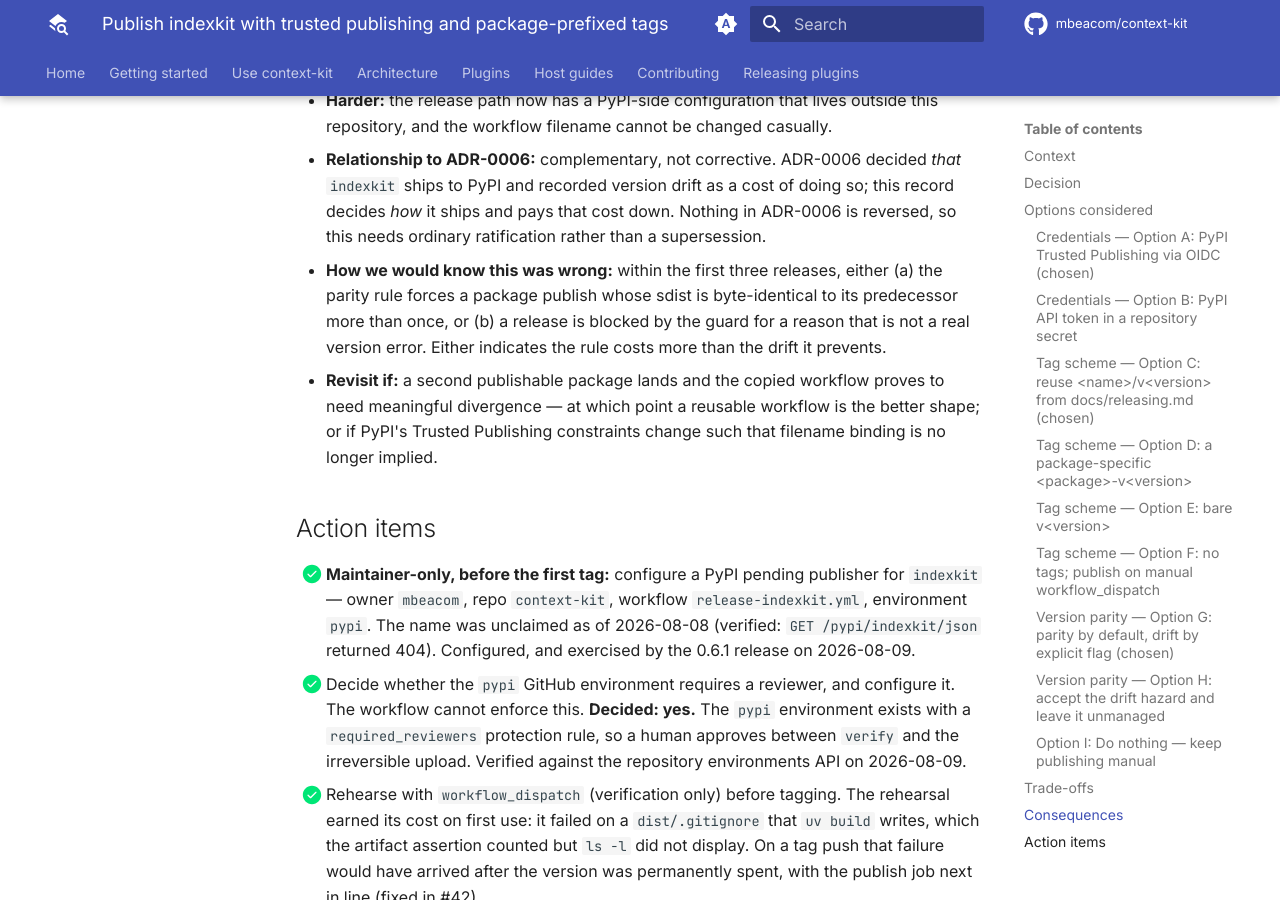
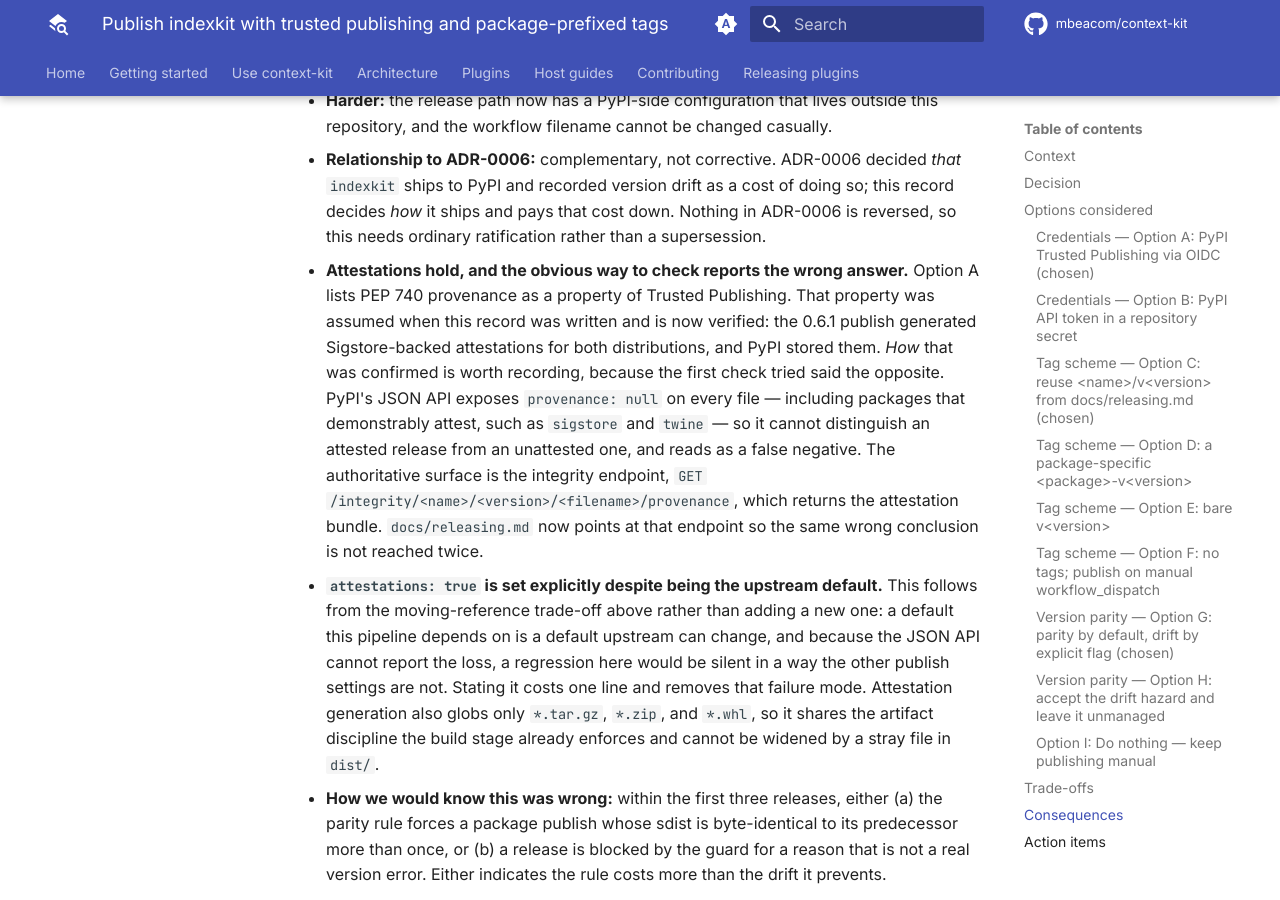
Before and after one commit to mbeacom/context-kit, an MkDocs documentation site: the page built from docs/adr/0008-publish-indexkit-with-trusted-publishing-and-package-prefixed-tags.md, in a window 1280 px wide and 900 px high, scrolled down 5261 px. Built offline with MkDocs 1.6.1 and Material for MkDocs 9.7.7, drawn with Linux system fonts in a browser that asks for light colours; comment, search, counter and statistics services are not loaded.

Commit message:
State attestations explicitly, and fix how we check for them
The task began as "turn attestations on". They were already on: the
`attestations` input of `pypa/gh-action-pypi-publish` defaults to `'true'`
at `release/v1`, and the 0.6.1 publish log shows Sigstore signing, Rekor
inclusion proofs, and two `.publish.attestation` files uploaded. PyPI has
them — `GET /integrity/indexkit/0.6.1/<file>/provenance` returns a full
attestation bundle for both distributions.

What actually went wrong was the check. PyPI's JSON API exposes
`provenance: null` on every file, attested or not; `sigstore`, `twine`, and
`pypi-attestations` all read `null` there too. Anyone verifying that way
concludes a correctly attested release has no provenance. That is the real
defect, and it is a documentation defect, so the runbook now names the
integrity endpoint and warns off the JSON API.

The workflow change is small and is about silence rather than behavior.
`release/v1` is a moving reference — ADR-0008 already records that as a
trade-off — so a default this pipeline leans on is a default upstream can
change. For every other publish setting a regression would be loud; for this
one it would be invisible, because the surface most people check cannot
report it. Stating `attestations: true` costs a line and removes that path.

No gate is weakened: the version guard, `check_dist_artifacts.py`, and
`twine check --strict` are untouched, and `publish` still exists only
downstream of `verify`. No new permission is needed — attestations use the
`id-token: write` the job already holds for Trusted Publishing. The explicit
`*.whl`/`*.tar.gz` upload globs from #42 are unaffected: attestation
generation globs only `*.tar.gz`, `*.zip`, and `*.whl`, so it shares that
discipline rather than fighting it.

ADR-0008 is amended rather than superseded. Enabling an input that is
already the default is reversible in one commit and is not contested, so it
does not clear ADR-0001's threshold for a new record; it is an
implementation detail under a decision already accepted.

Co-authored-by: Copilot App <223556219+Copilot@users.noreply.github.com>

```diff
--- a/docs/adr/0008-publish-indexkit-with-trusted-publishing-and-package-prefixed-tags.md
+++ b/docs/adr/0008-publish-indexkit-with-trusted-publishing-and-package-prefixed-tags.md
@@ -234,6 +234,26 @@ front of the irreversible step.
   so; this record decides *how* it ships and pays that cost down. Nothing in
   ADR-0006 is reversed, so this needs ordinary ratification rather than a
   supersession.
+- **Attestations hold, and the obvious way to check reports the wrong answer.**
+  Option A lists PEP 740 provenance as a property of Trusted Publishing. That
+  property was assumed when this record was written and is now verified: the
+  0.6.1 publish generated Sigstore-backed attestations for both distributions,
+  and PyPI stored them. *How* that was confirmed is worth recording, because the
+  first check tried said the opposite. PyPI's JSON API exposes `provenance: null`
+  on every file — including packages that demonstrably attest, such as `sigstore`
+  and `twine` — so it cannot distinguish an attested release from an unattested
+  one, and reads as a false negative. The authoritative surface is the integrity
+  endpoint, `GET /integrity/<name>/<version>/<filename>/provenance`, which
+  returns the attestation bundle. `docs/releasing.md` now points at that endpoint
+  so the same wrong conclusion is not reached twice.
+- **`attestations: true` is set explicitly despite being the upstream default.**
+  This follows from the moving-reference trade-off above rather than adding a new
+  one: a default this pipeline depends on is a default upstream can change, and
+  because the JSON API cannot report the loss, a regression here would be silent
+  in a way the other publish settings are not. Stating it costs one line and
+  removes that failure mode. Attestation generation also globs only `*.tar.gz`,
+  `*.zip`, and `*.whl`, so it shares the artifact discipline the build stage
+  already enforces and cannot be widened by a stray file in `dist/`.
 - **How we would know this was wrong:** within the first three releases, either
   (a) the parity rule forces a package publish whose sdist is byte-identical to
   its predecessor more than once, or (b) a release is blocked by the guard for a
```
Also changed, not shown: docs/releasing.md (+15 -0 lines), 1 other file.
